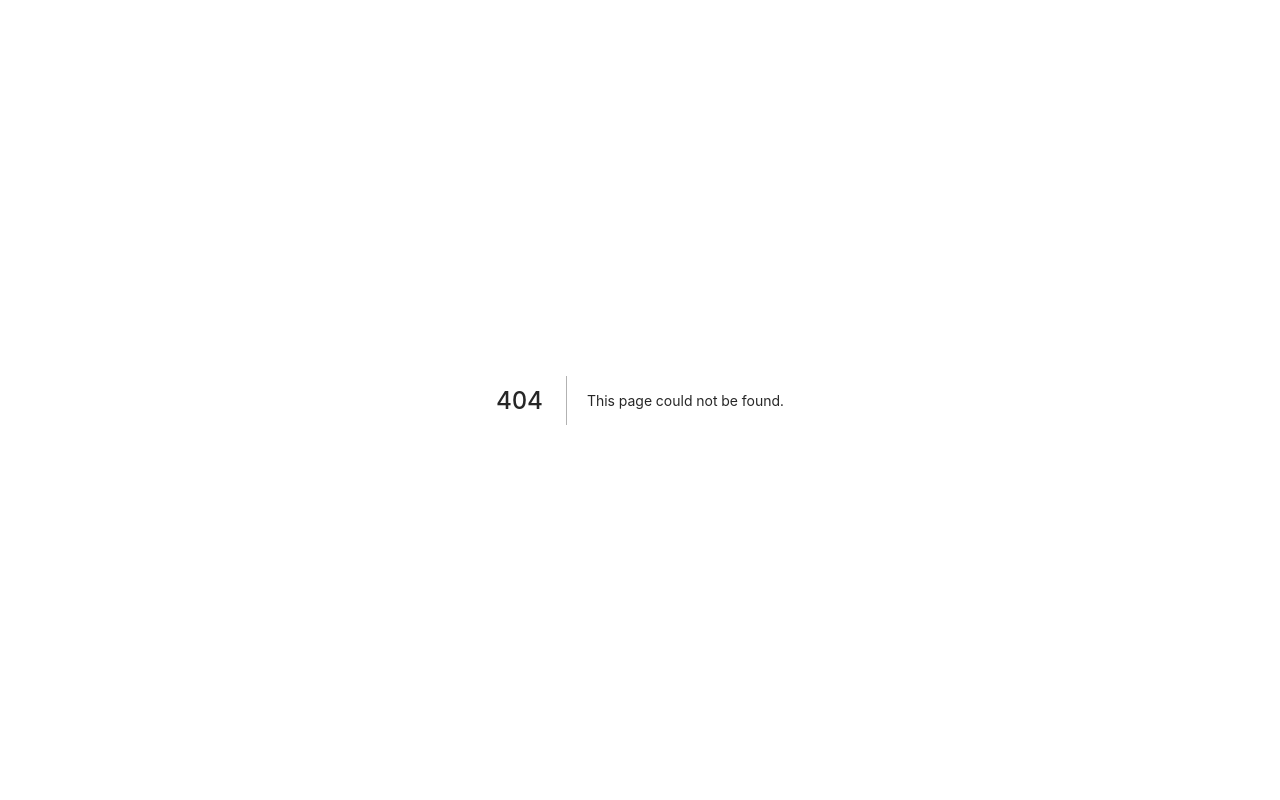
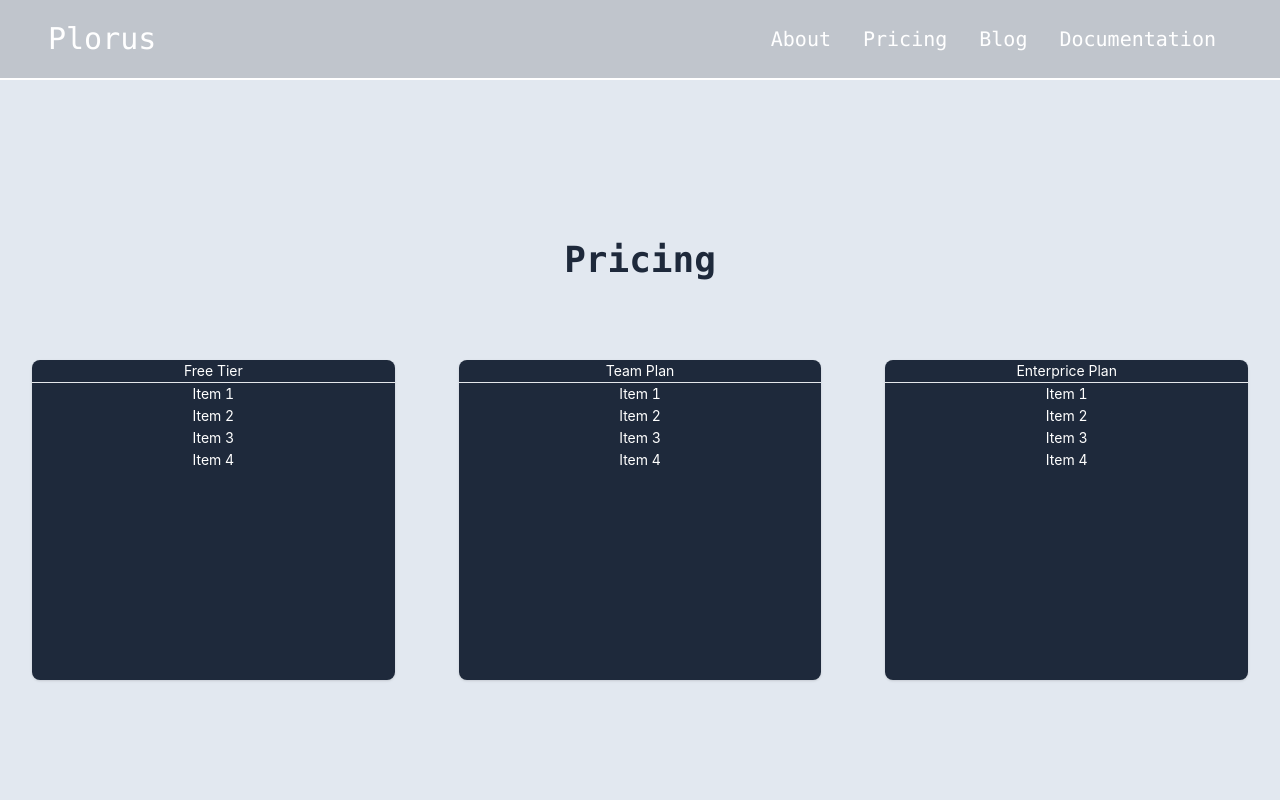
Before and after one commit to pragyachik/Plorus, a Next.js app: page /pricing in a window 1280 px wide. Before the commit this address had no page. Shown: the top 800 px of the page. Built offline with nearby package versions, Linux system fonts and the light colour scheme.

Commit message:
pricing page

```diff
--- a/components/Navbar.js
+++ b/components/Navbar.js
@@ -1,5 +1,6 @@
 import { useState } from "react"
 import { useScroll, useMotionValueEvent } from "framer-motion"
+import Link from 'next/link'
 
 
 const Navbar = () => {
@@ -29,16 +30,24 @@ const Navbar = () => {
       </div>
       <div className={"md:hidden flex flex-row space-between font-mono text-xl"+(isScrolled?" text-black":" text-white")}>
         <div className={"pl-4 pr-4 hover:drop-shadow hover:cursor-pointer "+(isScrolled?" hover:text-emerald-500":" hover:text-emerald-200")}>
-          About
+          <Link href="/pricing"><a className={"hover:drop-shadow hover:cursor-pointer "+(isScrolled?"text-black hover:text-emerald-500":"text-white hover:text-emerald-200")}>
+            About
+          </a></Link>
+        </div>
+        <div className={"pl-4 pr-4"}>
+          <Link href="/pricing"><a className={"hover:drop-shadow hover:cursor-pointer "+(isScrolled?"text-black hover:text-emerald-500":"text-white hover:text-emerald-200")}>
+            Pricing
+          </a></Link>
         </div>
         <div className={"pl-4 pr-4 hover:drop-shadow hover:cursor-pointer "+(isScrolled?" hover:text-emerald-500":" hover:text-emerald-200")}>
-          Pricing
-        </div>
-        <div className={"pl-4 pr-4 hover:drop-shadow hover:cursor-pointer "+(isScrolled?" hover:text-emerald-500":" hover:text-emerald-200")}>
-          Blog
+          <Link href="/pricing"><a className={"hover:drop-shadow hover:cursor-pointer "+(isScrolled?"text-black hover:text-emerald-500":"text-white hover:text-emerald-200")}>
+            Blog
+          </a></Link>
         </div>
         <div className={"pl-4 pr-4 hover:drop-shadow hover:cursor-pointer"+(isScrolled?" hover:text-emerald-500":" hover:text-emerald-200")}>
-          Documentation
+          <Link href="/pricing"><a className={"hover:drop-shadow hover:cursor-pointer "+(isScrolled?"text-black hover:text-emerald-500":"text-white hover:text-emerald-200")}>
+            Documentation
+          </a></Link>
         </div>
       </div>
       <div className={"hidden md:block "}>
--- /dev/null
+++ b/components/PricingSection.js
@@ -0,0 +1,49 @@
+
+
+const PricingSection = () => {
+  return (
+    <>
+      <div className="flex flex-col h-[300vh] w-full">
+        <div className='h-[100vh] bg-slate-200 w-full flex flex-col'>
+          <div className="w-full text-4xl text-slate-800 font-semibold font-mono text-center mt-[30vh]">Pricing</div>
+          <div className="w-full flex flex-row justify-between mt-[10vh] h-[40vh] text-center">
+            <div className="h-full rounded-lg shadow bg-slate-800 text-white flex flex-col w-full mx-8">
+              Free Tier
+              <hr />
+              <ul>
+                <li>Item 1</li>
+                <li>Item 2</li>
+                <li>Item 3</li>
+                <li>Item 4</li>
+              </ul>
+            </div>
+            <div className="h-full rounded-lg shadow bg-slate-800 text-white flex flex-col w-full mx-8">
+              Team Plan
+              <hr />
+              <ul class>
+                <li>Item 1</li>
+                <li>Item 2</li>
+                <li>Item 3</li>
+                <li>Item 4</li>
+              </ul>
+            </div>
+            <div className="h-full rounded-lg shadow bg-slate-800 text-white flex flex-col w-full mx-8">
+              Enterprice Plan
+              <hr />
+              <ul>
+                <li>Item 1</li>
+                <li>Item 2</li>
+                <li>Item 3</li>
+                <li>Item 4</li>
+              </ul>
+            </div>
+          </div>
+        </div>
+        <div className='h-[100vh] bg-slate-400 w-full flex flex-col'></div>
+        <div className='h-[100vh] bg-slate-200 w-full flex flex-col'></div>
+      </div>
+    </>
+  )
+}
+
+export default PricingSection;
--- /dev/null
+++ b/pages/pricing.js
@@ -0,0 +1,19 @@
+import Head from 'next/head'
+import Image from 'next/image'
+// import styles from '../styles/Home.module.css'
+import plorusStyles from '../styles/Plorus.module.css'
+import Link from "next/link"
+import Navbar from "../components/Navbar"
+import PricingSection from "../components/PricingSection"
+import Footer from "../components/Footer"
+
+
+export default function Home() {
+  return (
+    <>
+      <Navbar></Navbar>
+      <PricingSection></PricingSection>
+      <Footer></Footer>
+    </>
+  )
+}
```
